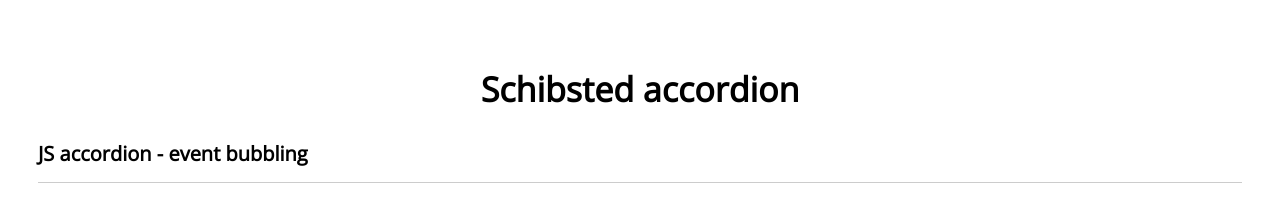
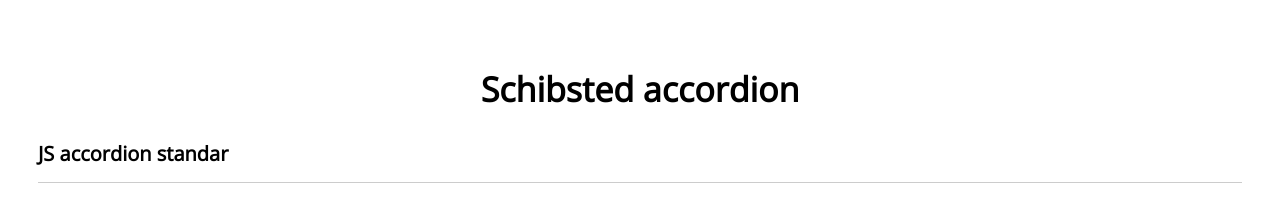
Before and after one commit to francomaaanz/vanillajs-es6-accordion, a website built with webpack: page dist/index.html in a window 1280 px wide. Shown: the top 200 px of the page. Built offline with nearby package versions, Linux system fonts and the light colour scheme.

Commit message:
fix title

```diff
--- a/dist/index.html
+++ b/dist/index.html
@@ -12,7 +12,7 @@
 
     <h1 align="center">Schibsted accordion</h1>
 
-    <h3>JS accordion - event bubbling</h3>
+    <h3>JS accordion standar</h3>
 
     <div>
       <button id="btn1" class="Btn BtnRed Btn--ripple">Add a movie!</button>
```
